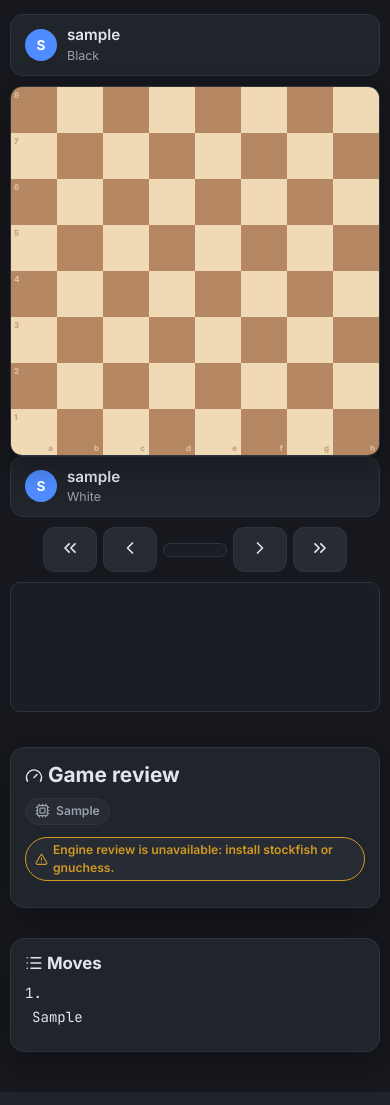
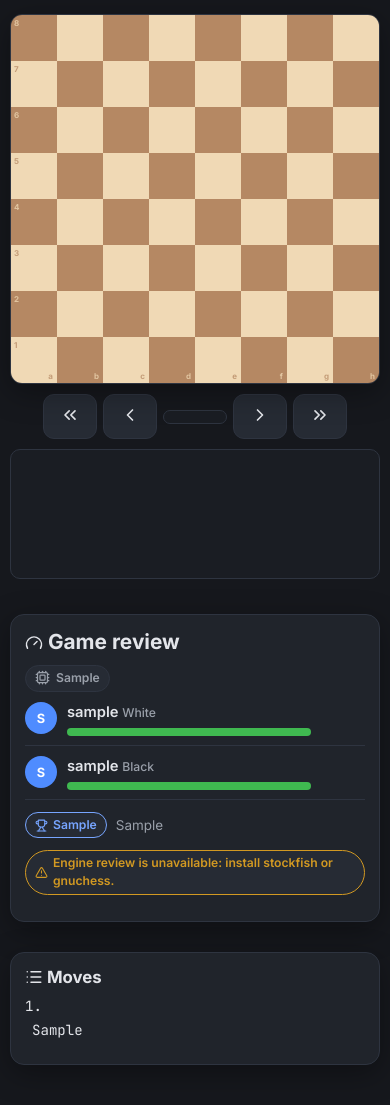
Before and after one commit to dimasbotyara/botyarachess, a Flask app: page /review/1 in a window 390 px wide. Shown: the part 56-1161 px from the top of the page. Run offline with Flask 3, Linux system fonts and the light colour scheme; a user stored in the database is signed in; tables that the repository leaves empty hold one stand-in row (values such as "Sample post"); data that the repository does not hold is empty.

Commit message:
Review: players/result in the side panel; move icons on the game page
- Review layout: player rows with accuracy bars and the result badge moved
  to the side panel (chess.com-style), board stands alone with nav + graph
- Game page: classification icons + tooltips in the move list when the
  finished game has saved analysis
- Board renderer: animations now work in view-only mode (review, finished
  games) — captured pieces vanish, movers slide
- Mobile: game tables scroll horizontally instead of overflowing; verified
  review/game/lobby/settings/dashboard at 390px with no overflow

```diff
--- a/static/css/board.css
+++ b/static/css/board.css
@@ -439,3 +439,28 @@
 
 /* review board: slightly smaller so the nav row fits the first screen */
 .review-layout .board-wrap { max-width: min(520px, 100%); }
+
+/* review side panel: players + result summary */
+.review-player {
+  display: flex; align-items: center; gap: 10px;
+  padding: 9px 0;
+  border-bottom: 1px solid var(--border);
+}
+.review-player .avatar { width: 32px; height: 32px; }
+.review-player .rp-info { flex: 1; min-width: 0; }
+.review-player .rp-name {
+  font-weight: 600; font-size: .92rem;
+  overflow: hidden; text-overflow: ellipsis; white-space: nowrap;
+}
+.review-player .rp-color { color: var(--text-muted); font-size: .76rem; font-weight: 500; }
+.review-player .accuracy-bar { margin-top: 5px; }
+.review-player .rp-acc { font-size: .84rem; font-weight: 700; color: var(--success); min-width: 44px; text-align: right; }
+.result-row {
+  display: flex; align-items: center; gap: 9px;
+  padding-top: 12px;
+}
+.result-term { color: var(--text-muted); font-size: .84rem; }
+
+/* classification icons inside the plain game move list */
+.moves-list .cls-icon { width: 14px; height: 14px; }
+.moves-list .move { display: inline-flex; align-items: center; gap: 5px; }
--- a/static/css/responsive.css
+++ b/static/css/responsive.css
@@ -81,3 +81,13 @@
   .icon-btn { width: 40px; height: 40px; }
   .nav a { padding: 10px 14px; }
 }
+
+@media (max-width: 640px) {
+  /* wide game tables scroll inside the page instead of breaking the layout */
+  .table {
+    display: block;
+    overflow-x: auto;
+    white-space: nowrap;
+    -webkit-overflow-scrolling: touch;
+  }
+}
--- a/static/js/board/board.js
+++ b/static/js/board/board.js
@@ -149,7 +149,9 @@ export class ChessBoardUI {
     }
     const vanished = removed.filter((_, i) => !consumed.has(i));
 
-    const doAnimate = animate && this.animation && !this.viewOnly
+    // viewOnly blocks *input*, not animations — review / finished games
+    // still want sliding pieces.
+    const doAnimate = animate && this.animation
       && pairs.length > 0 && pairs.length === added.length;
 
     if (!doAnimate) {
--- a/static/js/pages/review.js
+++ b/static/js/pages/review.js
@@ -177,16 +177,13 @@ function drawGraph() {
 function renderAnalysis() {
   document.getElementById('review-loading')?.classList.add('hidden');
   document.getElementById('review-content')?.classList.remove('hidden');
-  document.getElementById('engine-name').textContent = `${t('review.engine')}: ${analysis.engine}`;
+  document.getElementById('engine-name').innerHTML =
+    `${icon('cpu')} ${t('review.engine')}: ${analysis.engine}`;
   const acc = analysis.accuracy;
-  const whiteAcc = myColor() === 'white' ? acc.white : acc.black;
-  const blackAcc = myColor() === 'white' ? acc.black : acc.white;
-  document.getElementById('acc-white-bar').style.width = `${whiteAcc}%`;
-  document.getElementById('acc-black-bar').style.width = `${blackAcc}%`;
-  document.getElementById('acc-white-value').textContent = `${whiteAcc}%`;
-  document.getElementById('acc-black-value').textContent = `${blackAcc}%`;
-  document.getElementById('white-name').textContent = gameData.players.white.username;
-  document.getElementById('black-name').textContent = gameData.players.black.username;
+  document.getElementById('acc-white-bar').style.width = `${acc.white}%`;
+  document.getElementById('acc-black-bar').style.width = `${acc.black}%`;
+  document.getElementById('acc-white-value').textContent = `${acc.white}%`;
+  document.getElementById('acc-black-value').textContent = `${acc.black}%`;
   buildMoveList();
   drawGraph();
 }
--- a/templates/review.html
+++ b/templates/review.html
@@ -8,25 +8,7 @@
      data-my-color="{{ game.color_of(current_user.id) or '' }}"
      class="review-layout">
   <div class="game-main">
-    <div class="player-bar" id="player-top">
-      <span class="avatar">{{ (game.black.username if game.black else 'AI')[0] }}</span>
-      <div>
-        <div class="p-name">{{ game.black.username if game.black else 'AI' }}</div>
-        <div class="p-sub">{{ 'Black' }}</div>
-      </div>
-      <div class="spacer"></div>
-    </div>
-
     <div class="board-wrap" id="board"></div>
-
-    <div class="player-bar" id="player-bottom">
-      <span class="avatar">{{ (game.white.username if game.white else 'AI')[0] }}</span>
-      <div>
-        <div class="p-name">{{ game.white.username if game.white else 'AI' }}</div>
-        <div class="p-sub">{{ 'White' }}</div>
-      </div>
-      <div class="spacer"></div>
-    </div>
 
     <div class="review-nav">
       <button class="btn nav-btn" id="btn-start" data-i18n-title="review.first"><span data-icon="chevrons-left"></span></button>
@@ -45,6 +27,33 @@
       <h2><span data-icon="gauge"></span> <span data-i18n="review.title">Game review</span></h2>
       <div class="badge engine-badge" id="engine-name">
         <span data-icon="cpu"></span> {{ game.mode }}
+      </div>
+
+      <!-- players + result -->
+      <div class="review-player">
+        <span class="avatar">{{ (game.white.username if game.white else 'AI')[0] }}</span>
+        <div class="rp-info">
+          <div class="rp-name">{{ game.white.username if game.white else 'AI' }}
+            <span class="rp-color" data-i18n="common.white">White</span></div>
+          <div class="accuracy-bar"><div id="acc-white-bar"></div></div>
+        </div>
+        <div class="rp-acc mono" id="acc-white-value"></div>
+      </div>
+      <div class="review-player">
+        <span class="avatar">{{ (game.black.username if game.black else 'AI')[0] }}</span>
+        <div class="rp-info">
+          <div class="rp-name">{{ game.black.username if game.black else 'AI' }}
+            <span class="rp-color" data-i18n="common.black">Black</span></div>
+          <div class="accuracy-bar"><div id="acc-black-bar"></div></div>
+        </div>
+        <div class="rp-acc mono" id="acc-black-value"></div>
+      </div>
+      <div class="result-row">
+        <span class="badge {% if game.result == '1/2-1/2' %}badge-warning{% else %}badge-accent{% endif %}">
+          <span data-icon="{{ 'handshake' if game.result == '1/2-1/2' else 'trophy' }}"></span>
+          {{ game.result }}
+        </span>
+        <span class="result-term">{{ game.termination or '' }}</span>
       </div>
 
       <div id="review-unavailable" class="hidden" style="margin-top:12px">
@@ -67,21 +76,6 @@
         <div class="input-hint mono" id="review-progress" style="margin-top:8px"></div>
         {% endif %}
       </div>
-
-      <div id="review-content" class="hidden" style="margin-top:14px">
-        <div class="accuracy-row">
-          <div class="acc">
-            <div class="acc-label" id="white-name">White</div>
-            <div class="accuracy-bar"><div id="acc-white-bar"></div></div>
-            <div class="mono" style="font-size:.8rem" id="acc-white-value"></div>
-          </div>
-          <div class="acc">
-            <div class="acc-label" id="black-name">Black</div>
-            <div class="accuracy-bar"><div id="acc-black-bar"></div></div>
-            <div class="mono" style="font-size:.8rem" id="acc-black-value"></div>
-          </div>
-        </div>
-      </div>
     </div>
 
     <div class="card moves-panel">
```
Also changed, not shown: static/js/game/controller.js (+41 -10 lines).
